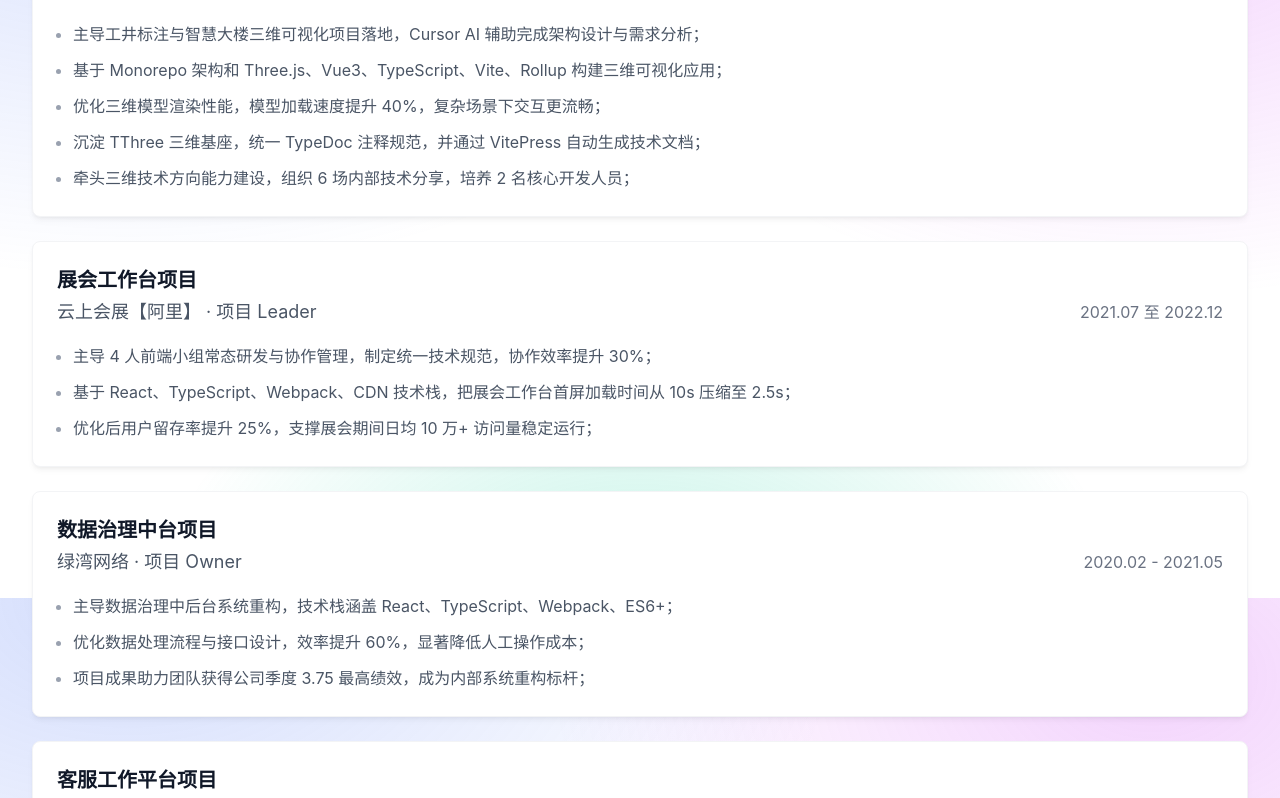
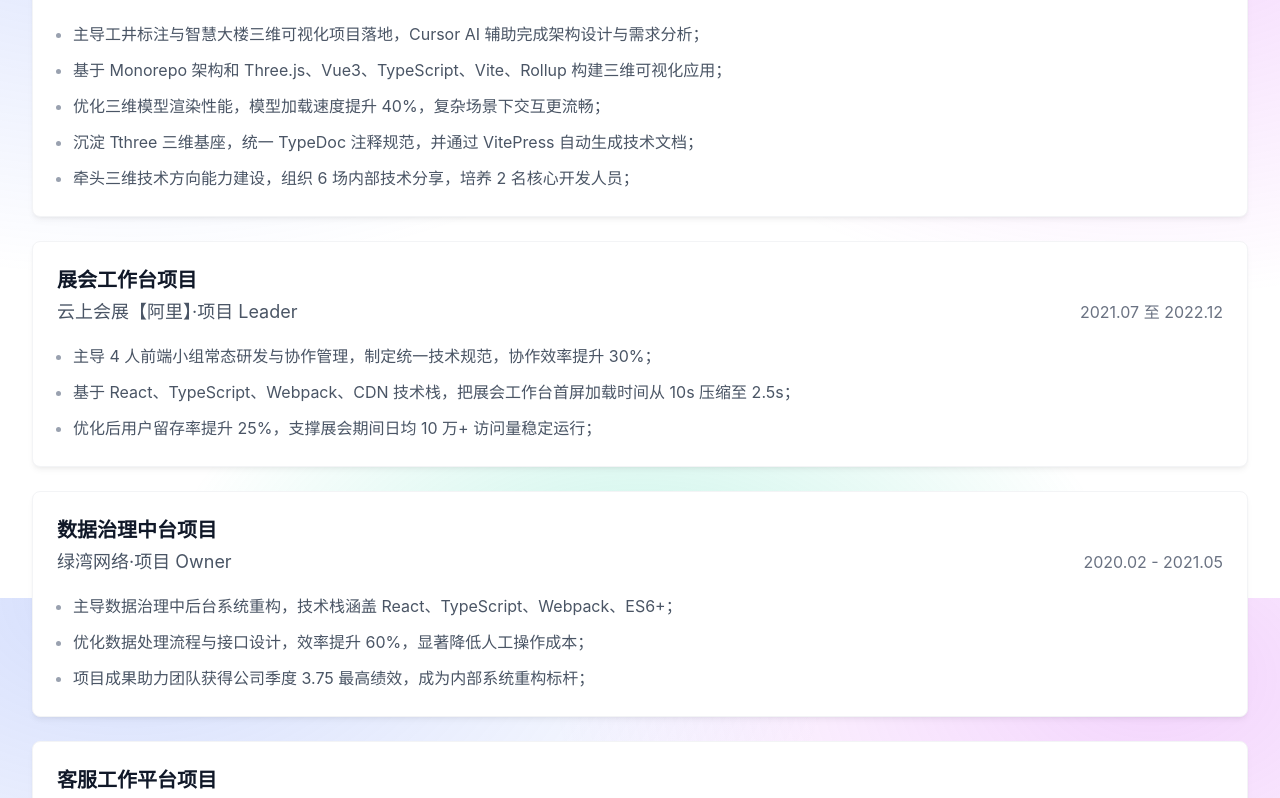
Before and after one commit to dmljc/resume-next.js, a Next.js app: page / in a window 1280 px wide. Shown: the part 1802-2600 px from the top of the page. Built offline with nearby package versions, Linux system fonts and the light colour scheme.

Commit message:
fix: :bug: 修正 Tthree 3D 基座名称拼写错误，并优化工作时间线组件中的公司名称显示格式

```diff
--- a/src/components/sections/WorkTimeline.jsx
+++ b/src/components/sections/WorkTimeline.jsx
@@ -33,7 +33,7 @@ export default function WorkTimeline() {
                                     <div className="mt-1 flex items-center justify-between gap-2">
                                         <CardDescription className="text-base sm:text-lg text-gray-600 dark:text-gray-300 flex-1 min-w-0">
                                             <span className="truncate">
-                                                {j.company?.[lang] ? `${j.company[lang]} · ` : ''}
+                                                {j.company?.[lang] ? `${j.company[lang]}·` : ''}
                                                 {j.role[lang]}
                                             </span>
                                         </CardDescription>
--- a/src/components/sections/work.data.js
+++ b/src/components/sections/work.data.js
@@ -35,14 +35,14 @@ export const jobs = [
                 '主导工井标注与智慧大楼三维可视化项目落地，Cursor AI 辅助完成架构设计与需求分析；',
                 '基于 Monorepo 架构和 Three.js、Vue3、TypeScript、Vite、Rollup 构建三维可视化应用；',
                 '优化三维模型渲染性能，模型加载速度提升 40%，复杂场景下交互更流畅；',
-                '沉淀 TThree 三维基座，统一 TypeDoc 注释规范，并通过 VitePress 自动生成技术文档；',
+                '沉淀 Tthree 三维基座，统一 TypeDoc 注释规范，并通过 VitePress 自动生成技术文档；',
                 '牵头三维技术方向能力建设，组织 6 场内部技术分享，培养 2 名核心开发人员；',
             ],
             en: [
                 'Led well‑annotation and Smart Building 3D visualization projects to delivery; used Cursor AI to assist with architecture design and requirements analysis;',
                 'Built 3D visualization applications on a monorepo architecture using Three.js, Vue 3, TypeScript, Vite, and Rollup;',
                 'Optimized 3D model rendering; improved loading speed by 40% and enabled smooth interaction in complex scenes;',
-                'Built the TThree 3D foundation library, standardized TypeDoc comments, and auto‑generated technical documentation with VitePress;',
+                'Built the Tthree 3D foundation library, standardized TypeDoc comments, and auto‑generated technical documentation with VitePress;',
                 'Drove team capability building for 3D tech; organized 6 internal tech talks and mentored 2 core developers;',
             ],
         },
```
